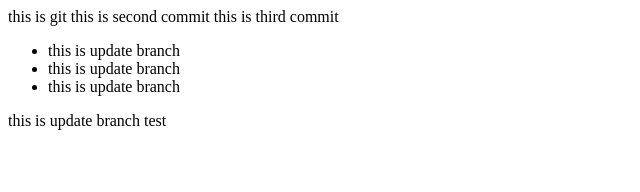
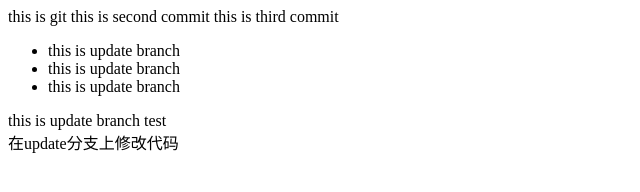
Before and after one commit to vlvwlw/git-learn, a plain HTML site: page index.html in a window 1280 px wide. Shown: the whole page, without its empty margins (0-640 px from the left). Drawn offline with Linux system fonts and the light colour scheme.

Commit message:
在update分支上修改代码

```diff
--- a/index.html
+++ b/index.html
@@ -19,5 +19,8 @@
     <div>
         this is update branch test
     </div>
+    <div>
+        在update分支上修改代码
+    </div>
 </body>
 </html>
```
